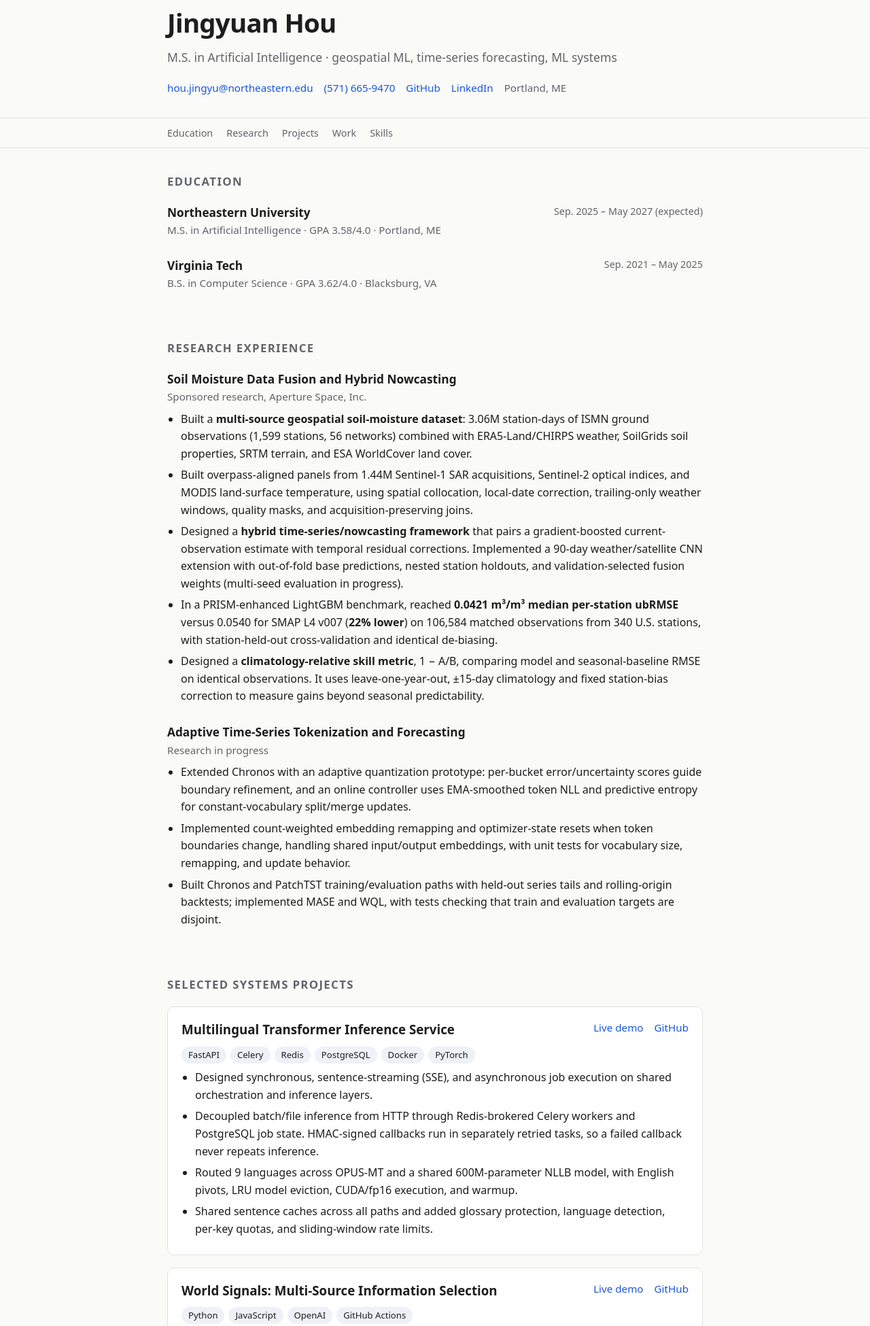
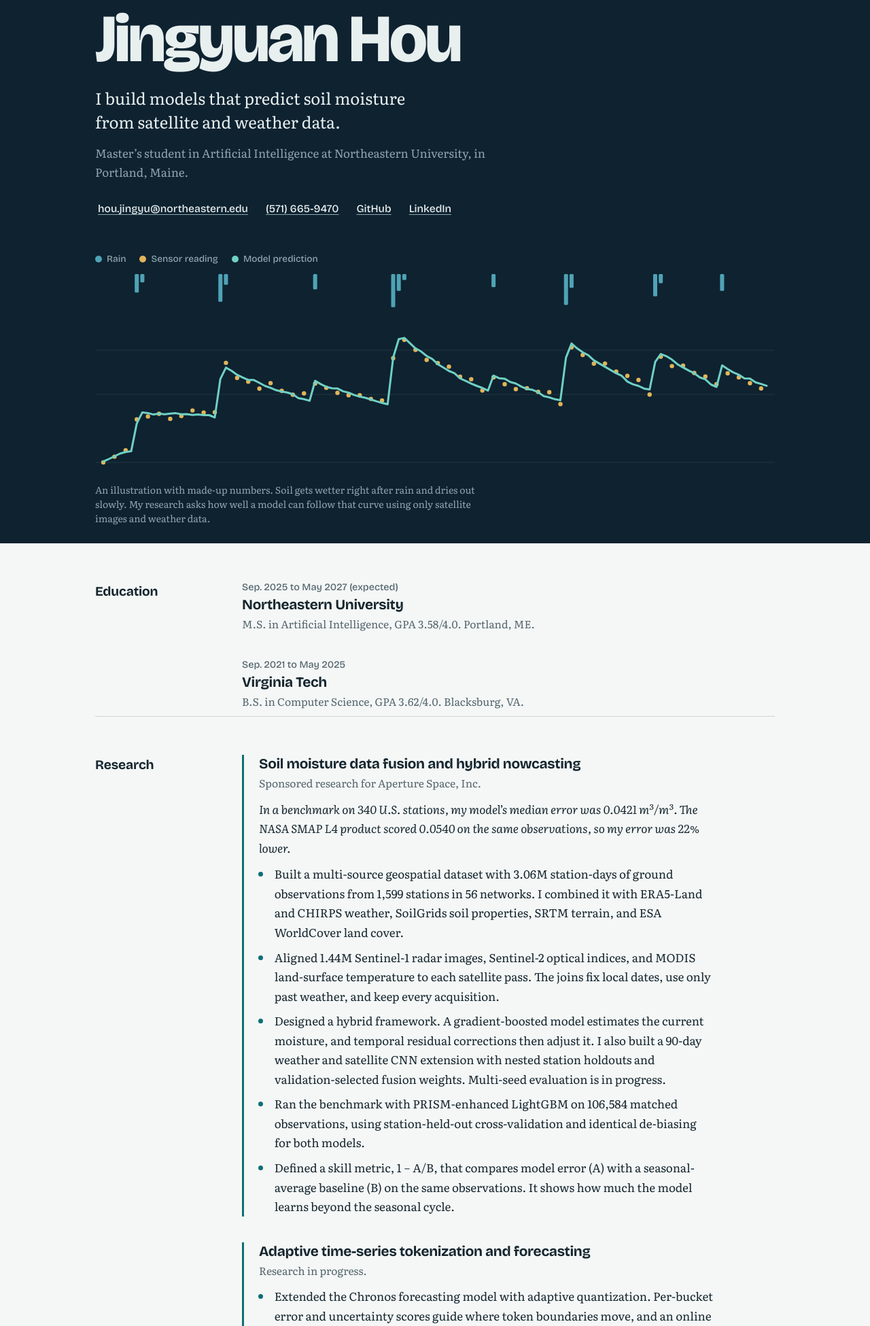
Before and after one commit to BartonHou/BartonHou.github.io, a plain HTML site: page index.html in a window 1280 px wide. Shown: the part 61-2011 px from the top of the page at 68% size. Drawn offline with nearby package versions, Linux system fonts and the light colour scheme.

Commit message:
Redesign site with a soil-moisture hero chart and new typography
Co-Authored-By: Claude Sonnet 5.5 <noreply@anthropic.com>

```diff
--- a/index.html
+++ b/index.html
@@ -3,173 +3,280 @@
 <head>
 <meta charset="utf-8">
 <meta name="viewport" content="width=device-width, initial-scale=1">
-<title>Jingyuan Hou · Resume</title>
-<meta name="description" content="Jingyuan Hou: M.S. in AI at Northeastern University. Research in geospatial ML and time-series forecasting; builds ML systems.">
+<title>Jingyuan Hou</title>
+<meta name="description" content="Jingyuan Hou, M.S. student in Artificial Intelligence at Northeastern University. Predicts soil moisture from satellite and weather data.">
+<link rel="preconnect" href="https://fonts.googleapis.com">
+<link rel="preconnect" href="https://fonts.gstatic.com" crossorigin>
+<link href="https://fonts.googleapis.com/css2?family=Bricolage+Grotesque:opsz,wght@12..96,500;12..96,700;12..96,800&family=Literata:ital,opsz,wght@0,7..72,400;0,7..72,600;1,7..72,400&display=swap" rel="stylesheet">
 <style>
   :root {
-    --bg: #fafaf8; --fg: #1d1d1f; --muted: #62646a; --line: #e2e1dc;
-    --accent: #1a56db; --card: #ffffff; --chip: #eef1f7;
-  }
-  @media (prefers-color-scheme: dark) {
-    :root { --bg: #131416; --fg: #ececee; --muted: #9a9ca3; --line: #2a2c31;
-            --accent: #7aa2ff; --card: #1a1b1e; --chip: #23252b; }
+    --ink: #0E2230;        /* hero background */
+    --ink-text: #E8EFEF;
+    --ink-muted: #8FA6AE;
+    --rain: #4FA3B5;
+    --model: #6FD0C4;
+    --obs: #E0B45A;
+    --paper: #F4F7F6;
+    --text: #16262F;
+    --muted: #55666E;
+    --rule: #CBD6D6;
+    --accent: #0F6E75;
+    --display: "Bricolage Grotesque", "Helvetica Neue", Arial, sans-serif;
+    --body: "Literata", Georgia, "Times New Roman", serif;
   }
   * { box-sizing: border-box; }
   html { scroll-behavior: smooth; }
-  body { margin: 0; background: var(--bg); color: var(--fg);
-         font: 16px/1.6 system-ui, -apple-system, "Segoe UI", Roboto, sans-serif; }
-  a { color: var(--accent); text-decoration: none; }
-  a:hover { text-decoration: underline; }
-  .wrap { max-width: 820px; margin: 0 auto; padding: 0 16px; }
-  header { padding: 64px 0 32px; border-bottom: 1px solid var(--line); }
-  h1 { margin: 0; font-size: 2.4rem; letter-spacing: -0.02em; }
-  .tagline { color: var(--muted); margin: 6px 0 18px; font-size: 1.1rem; }
-  .links { display: flex; flex-wrap: wrap; gap: 8px 16px; font-size: .95rem; }
-  nav { position: sticky; top: 0; background: var(--bg); border-bottom: 1px solid var(--line);
-        z-index: 5; }
-  nav .wrap { display: flex; gap: 20px; overflow-x: auto; padding: 10px 16px; font-size: .9rem; }
-  nav a { color: var(--muted); white-space: nowrap; }
-  section { padding: 36px 0 8px; }
-  h2 { font-size: 1.05rem; text-transform: uppercase; letter-spacing: .08em;
-       color: var(--muted); margin: 0 0 18px; }
-  .row { display: flex; justify-content: space-between; gap: 16px; flex-wrap: wrap; }
-  .row .when { color: var(--muted); font-size: .9rem; white-space: nowrap; }
-  .item { margin-bottom: 26px; }
-  .item h3 { margin: 0; font-size: 1.08rem; }
-  .sub { color: var(--muted); font-size: .95rem; }
-  ul { margin: 8px 0 0; padding-left: 20px; }
-  li { margin-bottom: 6px; }
-  .card { background: var(--card); border: 1px solid var(--line); border-radius: 10px;
-          padding: 18px 20px; margin-bottom: 18px; }
-  .card h3 { margin: 0 0 2px; }
-  .tags { display: flex; flex-wrap: wrap; gap: 6px; margin: 8px 0 4px; }
-  .tags span { background: var(--chip); border-radius: 999px; padding: 2px 10px; font-size: .82rem; }
-  .skills dt { font-weight: 600; margin-top: 12px; }
-  .skills dd { margin: 2px 0 0; color: var(--muted); }
-  footer { padding: 40px 0 60px; color: var(--muted); font-size: .85rem; }
-  @media (max-width: 520px) { h1 { font-size: 1.9rem; } header { padding-top: 40px; } }
-  @media print { nav, footer { display: none; } body { background: #fff; color: #000; } }
+  body { margin: 0; background: var(--paper); color: var(--text);
+         font: 400 1.0625rem/1.68 var(--body); -webkit-font-smoothing: antialiased; }
+  a { color: var(--accent); text-underline-offset: 3px; text-decoration-thickness: 1px; }
+  a:hover { text-decoration-thickness: 2px; }
+  :focus-visible { outline: 3px solid var(--obs); outline-offset: 3px; border-radius: 2px; }
+
+  /* ---------- Hero ---------- */
+  .hero { background: var(--ink); color: var(--ink-text); padding: 72px 0 0; }
+  .wrap { max-width: 1040px; margin: 0 auto; padding: 0 20px; }
+  .hero h1 { font: 800 clamp(3rem, 9vw, 6.2rem)/0.95 var(--display); letter-spacing: -0.035em; margin: 0; }
+  .hero .lead { font-size: clamp(1.15rem, 2.4vw, 1.5rem); line-height: 1.45; max-width: 34ch;
+                margin: 22px 0 0; color: var(--ink-text); }
+  .hero .who { margin: 14px 0 0; color: var(--ink-muted); max-width: 60ch; }
+  .contact { display: flex; flex-wrap: wrap; gap: 6px 22px; margin: 26px 0 0; padding: 0; list-style: none;
+             font-family: var(--display); font-weight: 500; font-size: .98rem; }
+  .contact a { color: var(--ink-text); text-decoration-color: var(--ink-muted); }
+  .contact a:hover { text-decoration-color: var(--model); }
+
+  figure { margin: 44px 0 0; }
+  figure svg { display: block; width: 100%; height: auto; overflow: visible; }
+  figcaption { color: var(--ink-muted); font-size: .88rem; line-height: 1.5; padding: 14px 0 26px; max-width: 70ch; }
+  .legend { display: flex; flex-wrap: wrap; gap: 4px 20px; margin: 0 0 6px; font: 500 .85rem var(--display); color: var(--ink-muted); }
+  .legend i { display: inline-block; width: 10px; height: 10px; border-radius: 50%; margin-right: 7px; vertical-align: -1px; }
+
+  #model-line { stroke-dasharray: var(--len, 3000); stroke-dashoffset: var(--len, 3000);
+                transition: stroke-dashoffset 2.6s cubic-bezier(.3,.1,.2,1) .2s; }
+  .drawn #model-line { stroke-dashoffset: 0; }
+  #obs-dots circle, #rain-bars rect { opacity: 0; transition: opacity .5s ease; }
+  .drawn #obs-dots circle, .drawn #rain-bars rect { opacity: 1; }
+  @media (prefers-reduced-motion: reduce) {
+    #model-line { transition: none; stroke-dashoffset: 0; }
+    #obs-dots circle, #rain-bars rect { transition: none; opacity: 1; }
+  }
+
+  /* ---------- Body ---------- */
+  main { padding-bottom: 40px; }
+  section { display: grid; grid-template-columns: 11rem 1fr; gap: 8px 40px;
+            padding: 56px 0 8px; border-top: 1px solid var(--rule); }
+  main section:first-child { border-top: 0; }
+  h2 { font: 700 1.2rem/1.3 var(--display); letter-spacing: -0.01em; margin: 3px 0 0; }
+  .entries > * + * { margin-top: 38px; }
+  h3 { font: 700 1.3rem/1.3 var(--display); letter-spacing: -0.015em; margin: 0; }
+  .when { font: 500 .9rem var(--display); color: var(--muted); margin: 0 0 4px; }
+  .where { color: var(--muted); margin: 2px 0 0; font-size: .98rem; }
+  p { margin: 10px 0 0; max-width: 68ch; }
+  ul { margin: 10px 0 0; padding-left: 1.1em; max-width: 68ch; }
+  li { margin-bottom: 8px; padding-left: 4px; }
+  li::marker { color: var(--accent); }
+  .project { border-left: 3px solid var(--accent); padding-left: 22px; }
+  .project .links { font: 500 .95rem var(--display); margin: 6px 0 0; display: flex; gap: 18px; }
+  .result { font-style: italic; }
+
+  dl { margin: 0; max-width: 68ch; }
+  dt { font: 700 1rem var(--display); margin-top: 0; }
+  dd { margin: 2px 0 18px; }
+
+  footer { border-top: 1px solid var(--rule); padding: 28px 0 56px; color: var(--muted); font-size: .9rem; }
+
+  @media (max-width: 760px) {
+    .hero { padding-top: 48px; }
+    section { grid-template-columns: 1fr; padding-top: 40px; }
+    h2 { margin-bottom: 12px; }
+  }
+  @media print {
+    .hero { background: #fff; color: #000; } .hero .lead, .hero .who, .contact a { color: #000; }
+    figure { display: none; }
+  }
 </style>
 </head>
 <body>
 
-<header>
+<header class="hero">
   <div class="wrap">
     <h1>Jingyuan Hou</h1>
-    <p class="tagline">M.S. in Artificial Intelligence · geospatial ML, time-series forecasting, ML systems</p>
-    <div class="links">
-      <a href="mailto:hou.jingyu@northeastern.edu">hou.jingyu@northeastern.edu</a>
-      <a href="tel:+15716659470">(571) 665-9470</a>
-      <a href="https://github.com/BartonHou">GitHub</a>
-      <a href="https://www.linkedin.com/in/jingyuan-hou-9762242b8">LinkedIn</a>
-      <span class="sub">Portland, ME</span>
+    <p class="lead">I build models that predict soil moisture from satellite and weather data.</p>
+    <p class="who">Master’s student in Artificial Intelligence at Northeastern University, in Portland, Maine.</p>
+    <ul class="contact">
+      <li><a href="mailto:hou.jingyu@northeastern.edu">hou.jingyu@northeastern.edu</a></li>
+      <li><a href="tel:+15716659470">(571) 665-9470</a></li>
+      <li><a href="https://github.com/BartonHou">GitHub</a></li>
+      <li><a href="https://www.linkedin.com/in/jingyuan-hou-9762242b8">LinkedIn</a></li>
+    </ul>
+
+    <figure>
+      <div class="legend" aria-hidden="true">
+        <span><i style="background:var(--rain)"></i>Rain</span>
+        <span><i style="background:var(--obs)"></i>Sensor reading</span>
+        <span><i style="background:var(--model)"></i>Model prediction</span>
       </div>
+      <svg id="chart" viewBox="0 0 1000 300" role="img"
+           aria-label="Illustration: soil moisture rises after each rain event and then slowly dries. A model line follows the sensor readings.">
+        <g id="grid" stroke="#ffffff" stroke-opacity=".08"></g>
+        <g id="rain-bars" fill="var(--rain)"></g>
+        <g id="obs-dots" fill="var(--obs)"></g>
+        <path id="model-line" fill="none" stroke="var(--model)" stroke-width="3" stroke-linejoin="round" stroke-linecap="round"/>
+      </svg>
+      <figcaption>
+        An illustration with made-up numbers. Soil gets wetter right after rain and dries out slowly.
+        My research asks how well a model can follow that curve using only satellite images and weather data.
+      </figcaption>
+    </figure>
   </div>
 </header>
-
-<nav><div class="wrap">
-  <a href="#education">Education</a>
-  <a href="#research">Research</a>
-  <a href="#projects">Projects</a>
-  <a href="#work">Work</a>
-  <a href="#skills">Skills</a>
-</div></nav>
 
 <main class="wrap">
 
 <section id="education">
   <h2>Education</h2>
-  <div class="item">
-    <div class="row"><h3>Northeastern University</h3><span class="when">Sep. 2025 – May 2027 (expected)</span></div>
-    <div class="sub">M.S. in Artificial Intelligence · GPA 3.58/4.0 · Portland, ME</div>
+  <div class="entries">
+    <div>
+      <p class="when">Sep. 2025 to May 2027 (expected)</p>
+      <h3>Northeastern University</h3>
+      <p class="where">M.S. in Artificial Intelligence, GPA 3.58/4.0. Portland, ME.</p>
     </div>
-  <div class="item">
-    <div class="row"><h3>Virginia Tech</h3><span class="when">Sep. 2021 – May 2025</span></div>
-    <div class="sub">B.S. in Computer Science · GPA 3.62/4.0 · Blacksburg, VA</div>
+    <div>
+      <p class="when">Sep. 2021 to May 2025</p>
+      <h3>Virginia Tech</h3>
+      <p class="where">B.S. in Computer Science, GPA 3.62/4.0. Blacksburg, VA.</p>
+    </div>
   </div>
 </section>
 
 <section id="research">
-  <h2>Research Experience</h2>
-
-  <div class="item">
-    <h3>Soil Moisture Data Fusion and Hybrid Nowcasting</h3>
-    <div class="sub">Sponsored research, Aperture Space, Inc.</div>
+  <h2>Research</h2>
+  <div class="entries">
+    <div class="project">
+      <h3>Soil moisture data fusion and hybrid nowcasting</h3>
+      <p class="where">Sponsored research for Aperture Space, Inc.</p>
+      <p class="result">In a benchmark on 340 U.S. stations, my model’s median error was 0.0421 m³/m³. The NASA SMAP L4 product scored 0.0540 on the same observations, so my error was 22% lower.</p>
       <ul>
-      <li>Built a <b>multi-source geospatial soil-moisture dataset</b>: 3.06M station-days of ISMN ground observations (1,599 stations, 56 networks) combined with ERA5-Land/CHIRPS weather, SoilGrids soil properties, SRTM terrain, and ESA WorldCover land cover.</li>
-      <li>Built overpass-aligned panels from 1.44M Sentinel-1 SAR acquisitions, Sentinel-2 optical indices, and MODIS land-surface temperature, using spatial collocation, local-date correction, trailing-only weather windows, quality masks, and acquisition-preserving joins.</li>
-      <li>Designed a <b>hybrid time-series/nowcasting framework</b> that pairs a gradient-boosted current-observation estimate with temporal residual corrections. Implemented a 90-day weather/satellite CNN extension with out-of-fold base predictions, nested station holdouts, and validation-selected fusion weights (multi-seed evaluation in progress).</li>
-      <li>In a PRISM-enhanced LightGBM benchmark, reached <b>0.0421 m³/m³ median per-station ubRMSE</b> versus 0.0540 for SMAP L4 v007 (<b>22% lower</b>) on 106,584 matched observations from 340 U.S. stations, with station-held-out cross-validation and identical de-biasing.</li>
-      <li>Designed a <b>climatology-relative skill metric</b>, 1 − A/B, comparing model and seasonal-baseline RMSE on identical observations. It uses leave-one-year-out, ±15-day climatology and fixed station-bias correction to measure gains beyond seasonal predictability.</li>
+        <li>Built a multi-source geospatial dataset with 3.06M station-days of ground observations from 1,599 stations in 56 networks. I combined it with ERA5-Land and CHIRPS weather, SoilGrids soil properties, SRTM terrain, and ESA WorldCover land cover.</li>
+        <li>Aligned 1.44M Sentinel-1 radar images, Sentinel-2 optical indices, and MODIS land-surface temperature to each satellite pass. The joins fix local dates, use only past weather, and keep every acquisition.</li>
+        <li>Designed a hybrid framework. A gradient-boosted model estimates the current moisture, and temporal residual corrections then adjust it. I also built a 90-day weather and satellite CNN extension with nested station holdouts and validation-selected fusion weights. Multi-seed evaluation is in progress.</li>
+        <li>Ran the benchmark with PRISM-enhanced LightGBM on 106,584 matched observations, using station-held-out cross-validation and identical de-biasing for both models.</li>
+        <li>Defined a skill metric, 1 − A/B, that compares model error (A) with a seasonal-average baseline (B) on the same observations. It shows how much the model learns beyond the seasonal cycle.</li>
       </ul>
     </div>
 
-  <div class="item">
-    <h3>Adaptive Time-Series Tokenization and Forecasting</h3>
-    <div class="sub">Research in progress</div>
+    <div class="project">
+      <h3>Adaptive time-series tokenization and forecasting</h3>
+      <p class="where">Research in progress.</p>
       <ul>
-      <li>Extended Chronos with an adaptive quantization prototype: per-bucket error/uncertainty scores guide boundary refinement, and an online controller uses EMA-smoothed token NLL and predictive entropy for constant-vocabulary split/merge updates.</li>
-      <li>Implemented count-weighted embedding remapping and optimizer-state resets when token boundaries change, handling shared input/output embeddings, with unit tests for vocabulary size, remapping, and update behavior.</li>
-      <li>Built Chronos and PatchTST training/evaluation paths with held-out series tails and rolling-origin backtests; implemented MASE and WQL, with tests checking that train and evaluation targets are disjoint.</li>
+        <li>Extended the Chronos forecasting model with adaptive quantization. Per-bucket error and uncertainty scores guide where token boundaries move, and an online controller splits and merges tokens while keeping the vocabulary size fixed.</li>
+        <li>Remapped embeddings by token count and reset optimizer state when boundaries change, including the shared input and output embeddings. Unit tests cover vocabulary size, remapping, and updates.</li>
+        <li>Built Chronos and PatchTST training and evaluation paths with held-out series tails and rolling-origin backtests. Implemented MASE and WQL metrics, with tests that check training and evaluation targets never overlap.</li>
       </ul>
+    </div>
   </div>
 </section>
 
 <section id="projects">
-  <h2>Selected Systems Projects</h2>
-
-  <div class="card">
-    <div class="row">
-      <h3>Multilingual Transformer Inference Service</h3>
-      <span class="links"><a href="https://bartonhou.github.io/Translator/">Live demo</a><a href="https://github.com/BartonHou/Translator">GitHub</a></span>
-    </div>
-    <div class="tags"><span>FastAPI</span><span>Celery</span><span>Redis</span><span>PostgreSQL</span><span>Docker</span><span>PyTorch</span></div>
+  <h2>Systems projects</h2>
+  <div class="entries">
+    <div class="project">
+      <h3>Multilingual translation service</h3>
+      <p class="where">FastAPI, Celery, Redis, PostgreSQL, Docker, PyTorch.</p>
+      <div class="links"><a href="https://bartonhou.github.io/Translator/">Live demo</a><a href="https://github.com/BartonHou/Translator">Source code</a></div>
       <ul>
-      <li>Designed synchronous, sentence-streaming (SSE), and asynchronous job execution on shared orchestration and inference layers.</li>
-      <li>Decoupled batch/file inference from HTTP through Redis-brokered Celery workers and PostgreSQL job state. HMAC-signed callbacks run in separately retried tasks, so a failed callback never repeats inference.</li>
-      <li>Routed 9 languages across OPUS-MT and a shared 600M-parameter NLLB model, with English pivots, LRU model eviction, CUDA/fp16 execution, and warmup.</li>
-      <li>Shared sentence caches across all paths and added glossary protection, language detection, per-key quotas, and sliding-window rate limits.</li>
+        <li>Designed three ways to translate: a direct request, a sentence-by-sentence stream, and an asynchronous job, all sharing the same inference code.</li>
+        <li>Moved batch and file jobs out of the web request into Celery workers backed by Redis and PostgreSQL. Signed callbacks are retried on their own, so a failed callback never re-runs the translation.</li>
+        <li>Covers 9 languages with OPUS-MT models and one shared 600M-parameter NLLB model. Pairs without a direct model go through English. Models load on demand, the least recently used one is evicted, and GPU runs use fp16 with warmup.</li>
+        <li>Shared sentence caches across all paths. Added glossary protection, language detection, per-key quotas, and sliding-window rate limits.</li>
       </ul>
     </div>
 
-  <div class="card">
-    <div class="row">
-      <h3>World Signals: Multi-Source Information Selection</h3>
-      <span class="links"><a href="https://bartonhou.github.io/world_news/">Live demo</a><a href="https://github.com/BartonHou/world_news">GitHub</a></span>
+    <div class="project">
+      <h3>World Signals</h3>
+      <p class="where">Python, JavaScript, OpenAI API, GitHub Actions.</p>
+      <div class="links"><a href="https://bartonhou.github.io/world_news/">Live demo</a><a href="https://github.com/BartonHou/world_news">Source code</a></div>
+      <ul>
+        <li>Split news and internet culture into two pipelines, because one trending feed was dominated by news. Each country uses native-language sources with fixed quotas, and a language model rescores a limited set of candidates. Hard-exclusion rules can be audited.</li>
+        <li>A batch job writes explanations for short multilingual titles ahead of time. The site serves scheduled static JSON, so the browser never calls a model or API. The project has fallbacks for failed sources and regression tests that need no network.</li>
+      </ul>
     </div>
-    <div class="tags"><span>Python</span><span>JavaScript</span><span>OpenAI</span><span>GitHub Actions</span></div>
-    <ul>
-      <li>Separated news and internet-culture pipelines to fix news-dominated trend feeds, using native-language sources, source quotas, bounded LLM rescoring, and auditable hard-exclusion rules.</li>
-      <li>Added batch-generated explanations for short multilingual titles, candidate-level provenance, source-failure fallbacks, and network-free regression tests. Serves scheduled static JSON with no browser-side model or API calls.</li>
-    </ul>
   </div>
 </section>
 
 <section id="work">
-  <h2>Work Experience</h2>
-  <div class="item">
-    <div class="row"><h3>Teaching Assistant, Northeastern University</h3><span class="when">Sep. 2026 – Present</span></div>
-    <div class="sub">CS 5130 – Applied Programming and Data Processing for AI</div>
-    <ul><li>Assist with course instruction, assignment grading, and office hours.</li></ul>
+  <h2>Work</h2>
+  <div class="entries">
+    <div>
+      <p class="when">Sep. 2026 to present</p>
+      <h3>Teaching Assistant, Northeastern University</h3>
+      <p class="where">CS 5130, Applied Programming and Data Processing for AI.</p>
+      <p>Assist with teaching, grading, and office hours.</p>
     </div>
-  <div class="item">
-    <div class="row"><h3>Software Engineer Intern, Ultipa USA</h3><span class="when">Jun. 2025 – Sep. 2025</span></div>
-    <ul><li>Validated 150+ GQL queries for graph schema, insertion, indexing, and retrieval; diagnosed query and data-model defects; developed a Flask/React banking application; authored 10+ internal tutorials.</li></ul>
+    <div>
+      <p class="when">Jun. 2025 to Sep. 2025</p>
+      <h3>Software Engineer Intern, Ultipa USA</h3>
+      <p>Validated 150+ graph-database (GQL) queries covering schema, inserts, indexing, and retrieval. Diagnosed query and data-model defects, built a Flask and React banking application, and wrote 10+ internal tutorials.</p>
+    </div>
   </div>
 </section>
 
 <section id="skills">
-  <h2>Technical Skills</h2>
-  <dl class="skills">
+  <h2>Skills</h2>
+  <dl>
     <dt>Methods</dt>
-    <dd>Metric design, continuous-time encoding, adaptive quantization, conformal calibration, paired ablations, quantile regression</dd>
+    <dd>Metric design, continuous-time encoding, adaptive quantization, conformal calibration, paired ablations, quantile regression.</dd>
     <dt>Tools</dt>
-    <dd>Python, R, SQL, PyTorch, Hugging Face, LightGBM, Earth Engine, FastAPI, Redis, Celery, PostgreSQL, Docker, Git</dd>
+    <dd>Python, R, SQL, PyTorch, Hugging Face, LightGBM, Earth Engine, FastAPI, Redis, Celery, PostgreSQL, Docker, Git.</dd>
   </dl>
 </section>
 
 </main>
 
-<footer><div class="wrap">© Jingyuan Hou</div></footer>
+<footer><div class="wrap">Jingyuan Hou</div></footer>
+
+<script>
+(function () {
+  // Illustrative series: fixed rain events, soil dries a little each day and jumps after rain.
+  var W = 1000, H = 300, N = 120, top = 8, rainMax = 70, plotTop = 100, plotBot = 285;
+  var rain = {6:22, 7:9, 21:34, 22:12, 38:18, 52:41, 53:20, 54:6, 70:15, 83:38, 84:16, 99:27, 100:10, 111:20};
+  var m = [], v = 0.14;
+  for (var t = 0; t < N; t++) { v = v * 0.935 + 0.02 + (rain[t] || 0) * 0.0042; m.push(v); }
+  var lo = Math.min.apply(null, m), hi = Math.max.apply(null, m);
+  function X(t) { return 12 + t * (W - 24) / (N - 1); }
+  function Y(x) { return plotBot - (x - lo) / (hi - lo) * (plotBot - plotTop); }
+  function noise(t) { return Math.sin(t * 12.9898) * 43758.5453 % 1; }
+
+  var NS = "http://www.w3.org/2000/svg", q = function (id) { return document.getElementById(id); };
+  var grid = q("grid"), bars = q("rain-bars"), dots = q("obs-dots"), line = q("model-line");
+
+  [plotTop + 20, plotTop + 85, plotBot].forEach(function (y) {
+    var l = document.createElementNS(NS, "line");
+    l.setAttribute("x1", 0); l.setAttribute("x2", W); l.setAttribute("y1", y); l.setAttribute("y2", y);
+    grid.appendChild(l);
+  });
+  Object.keys(rain).forEach(function (k) {
+    var r = document.createElementNS(NS, "rect"), h = rain[k] / rainMax * 80 + 2;
+    r.setAttribute("x", X(+k) - 3); r.setAttribute("y", top); r.setAttribute("width", 6);
+    r.setAttribute("height", h); r.setAttribute("rx", 1.5);
+    bars.appendChild(r);
+  });
+  var d = "";
+  m.forEach(function (val, t) {
+    var model = val + noise(t + 3) * 0.006;
+    d += (t ? "L" : "M") + X(t).toFixed(1) + " " + Y(model).toFixed(1);
+    if (t % 2 === 0) {
+      var c = document.createElementNS(NS, "circle");
+      c.setAttribute("cx", X(t)); c.setAttribute("cy", Y(val + noise(t) * 0.02));
+      c.setAttribute("r", 3.2);
+      c.style.transitionDelay = (0.3 + t / N * 2.2) + "s";
+      dots.appendChild(c);
+    }
+  });
+  line.setAttribute("d", d);
+  try { line.style.setProperty("--len", Math.ceil(line.getTotalLength()) + 2); } catch (e) {}
+  Array.prototype.forEach.call(bars.children, function (r, i) { r.style.transitionDelay = (i * 0.12) + "s"; });
+  requestAnimationFrame(function () { requestAnimationFrame(function () { document.body.classList.add("drawn"); }); });
+})();
+</script>
 </body>
 </html>
```
Lines whose indentation alone changed are shown as unchanged.
